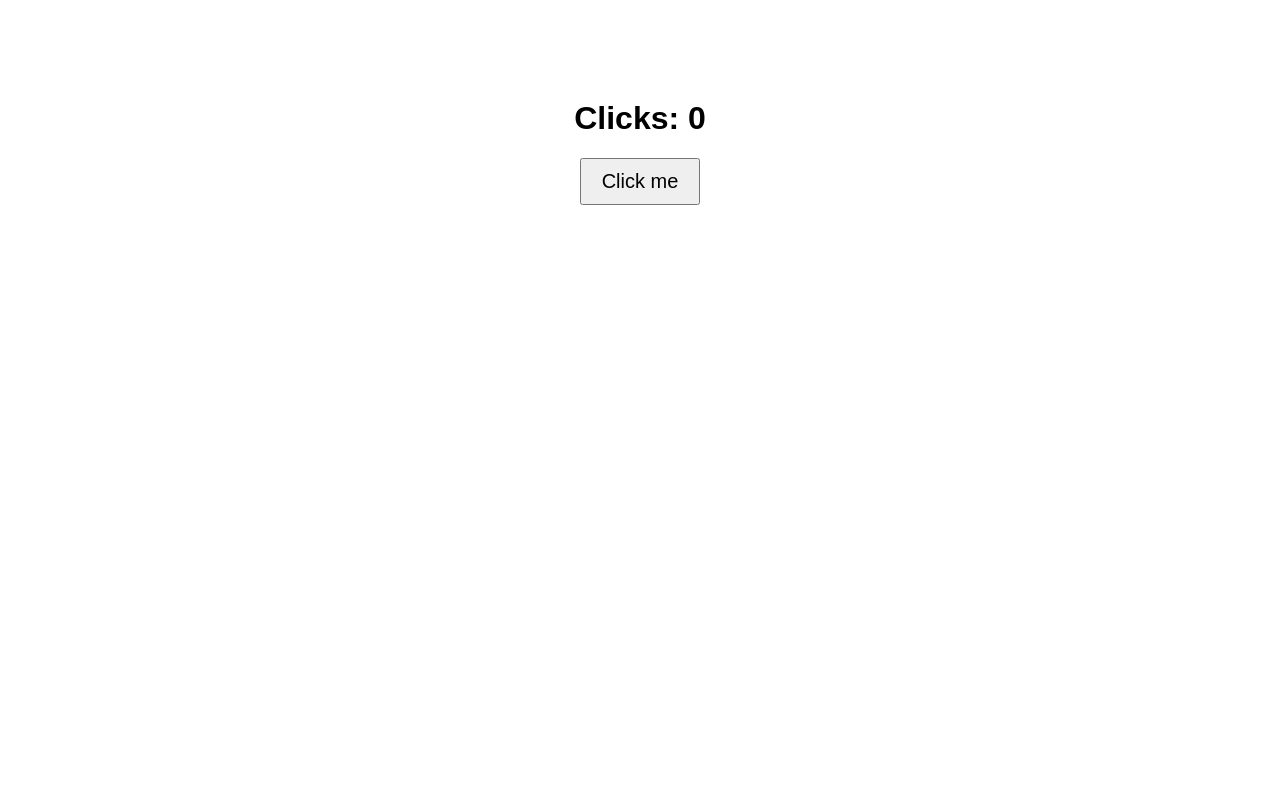
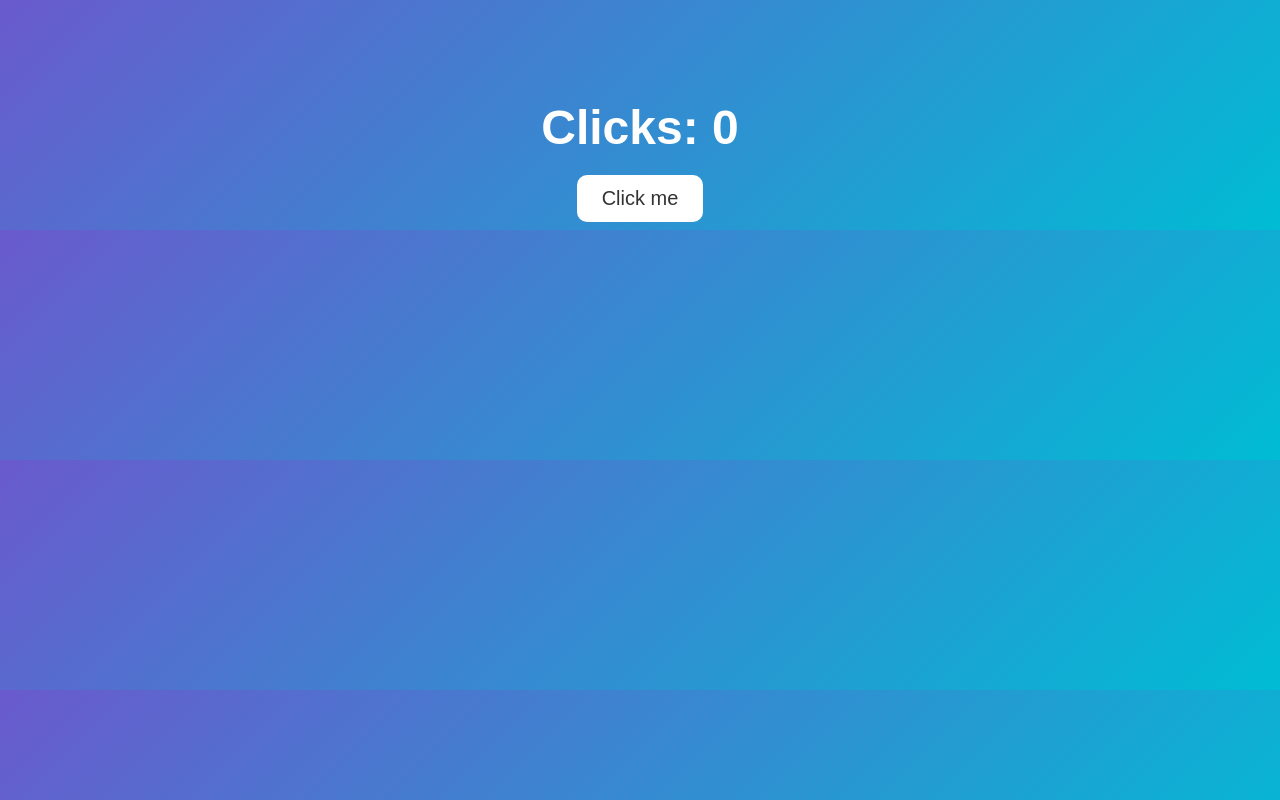
Before and after one commit to sebastianansolna-coder/Clicker, a plain HTML site: page index.html in a window 1280 px wide. Drawn offline with Linux system fonts and the light colour scheme.

Commit message:
Update index.html

```diff
--- a/index.html
+++ b/index.html
@@ -1,16 +1,41 @@
 <!DOCTYPE html>
-<html>
+<html lang="en">
 <head>
+  <meta charset="UTF-8">
   <title>Simple Click Counter</title>
+
   <style>
     body {
+      background: linear-gradient(135deg, #6a5acd, #00bcd4);
       font-family: Arial, sans-serif;
       text-align: center;
       margin-top: 100px;
+      color: white;
     }
+
+    h1 {
+      font-size: 48px;
+      margin-bottom: 20px;
+    }
+
     button {
       font-size: 20px;
-      padding: 10px 20px;
+      padding: 12px 25px;
+      border: none;
+      border-radius: 10px;
+      background-color: white;
+      color: #333;
+      cursor: pointer;
+      transition: transform 0.1s, background-color 0.2s;
+    }
+
+    button:hover {
+      background-color: #f0f0f0;
+      transform: scale(1.05);
+    }
+
+    button:active {
+      transform: scale(0.95);
     }
   </style>
 </head>
```
